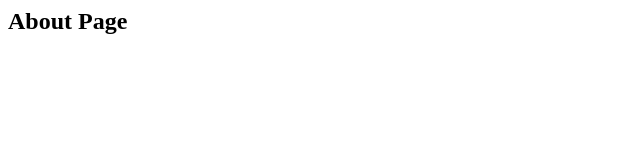
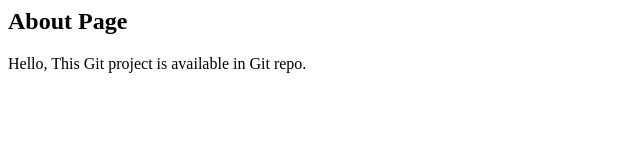
Before and after one commit to toheed046/project, a plain HTML site: page about.html in a window 1280 px wide. Shown: the whole page, without its empty margins (0-640 px from the left). Drawn offline with Linux system fonts and the light colour scheme.

Commit message:
some changes with about.html

```diff
--- a/about.html
+++ b/about.html
@@ -4,5 +4,6 @@
 	</head>
 	<body>
 		<h2>About Page</h2>
+		<p>Hello, This Git project is available in Git repo.</p>
 	</body>
 </html>
```
